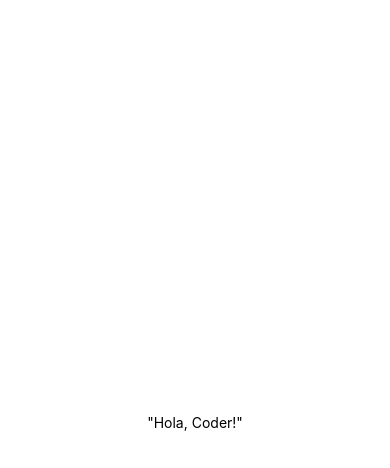
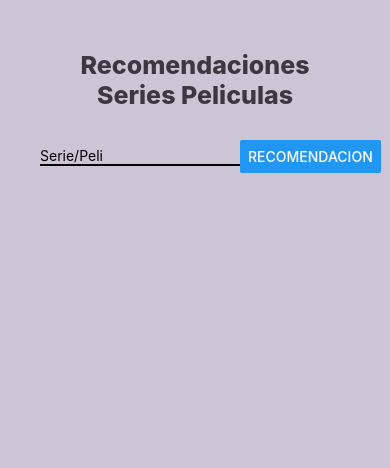
Before and after one commit to MAXCRI/RECOPELIS, a React Native app: screen / in a window 390 px wide. Shown: the top 468 px of the page. Built offline with nearby package versions, Linux system fonts and the light colour scheme.

Commit message:
se agregan estylos

```diff
--- a/App.js
+++ b/App.js
@@ -1,20 +1,118 @@
 import { StatusBar } from 'expo-status-bar';
-import { StyleSheet, Text, View } from 'react-native';
+import { Button, FlatList, StyleSheet, Text, TextInput, View } from 'react-native';
+import { useState } from 'react';
+import Modal from './src/components/modal'
 
 export default function App() {
+
+  const [texItem, setTexItem] = useState("")
+  const [list, setList] = useState([])
+  const [itemSelected, setItemSelected] = useState({});
+  const [modalVisible, setModalVisible] = useState(false);
+
+  const onHandleChangeText = (text) => {
+    setTexItem(text)
+  }
+
+  const addItem = () => {
+    setList(prevState => [...prevState,{name:texItem,id:Math.random().toString(),},
+    ]);
+    setTexItem("")
+  };
+
+  const onHandleModal = item => {
+    setItemSelected(item);
+    setModalVisible(!modalVisible);
+  }
+
+  const onHandleDelete = item => {
+    console.log("delete item",item)
+    setList(prevState => prevState.filter(element => element.name !== item.name));
+    setModalVisible(!modalVisible);
+  };
+
+
+  const renderItem = ({item}) => (
+    <View style={styles.renderItemStyle}>
+      <Text>{item.name}</Text>
+      <Button title="X"
+      onPress={()=> onHandleModal(item)}/>
+    </View>
+  );
   return (
     <View style={styles.container}>
-      <Text>"Hola, Coder!"</Text>
-      <StatusBar style="auto" />
+      <View style={styles.inputContainer}>
+        <Text style={styles.titleContainer}>Recomendaciones Series Peliculas</Text>
+        <View style={styles.addItemContainer}>
+        <TextInput placeholder='Serie/Peli' style={styles.input} onChangeText={onHandleChangeText}value={texItem}/>
+        <Button onPress={addItem} title='Recomendacion'/>
+        </View>
+      </View>
+      <View style={styles.listContainer}>
+        <FlatList
+        data={list}
+        renderItem={renderItem}
+        KeyExtractor={item => item.id}/>
+        </View>
+
+      <Modal  isVisible={modalVisible}
+              actionDeleteItem={() => onHandleDelete(itemSelected)}
+              itemSelected={itemSelected}/>
     </View>
-  );
-}
+
+  )
+};
 
 const styles = StyleSheet.create({
   container: {
-    flex: 1,
-    backgroundColor: '#fff',
-    alignItems: 'center',
-    justifyContent: 'center',
+    flex:1,
+    backgroundColor:"#CBC5D6"
+
+  },
+  inputContainer:{
+      height:200,
+      paddingHorizontal:40,
+      paddingTop:50,
+  },
+
+  titleContainer:{
+    marginBottom:30,
+    fontSize:25,
+    textAlign:'center',
+    color:"#3B3840",
+    fontWeight:"800",
+  },
+
+  addItemContainer:{
+    flexDirection:"row",
+    justifyContent:"space-between",
+    alignItems:"center",
+
+  },
+  input:{
+    borderBottomColor:"black",
+    borderBottomWidth:2,
+    width:200,
+  },
+  listContainer:{
+    flex:2,
+    marginHorizontal:30,
+    marginTop:20,
+    padding:3,
+  },
+  renderItemStyle:{
+    height:60,
+    flexDirection:"row",
+    marginBottom:25,
+    backgroundColor:"white",
+    borderRadius:10,
+    padding:10,
+    justifyContent:"space-around",
+    alignItems:"center",
+    shadowColor:"black",
+    shadowOpacity:0.3,
+    shadowOffset:{width:0, height:1},
+    shadowRadius:2,
+    elevation:3,
   },
 });
--- /dev/null
+++ b/src/components/modal.js
@@ -0,0 +1,22 @@
+import { StyleSheet,Text, View, Modal as NewModal, Pressable} from 'react-native'
+import React from 'react'
+import styles from "./styles"
+const modal = ({isVisible, actionDeleteItem, itemSelected}) => {
+  return (
+
+    <NewModal
+    visible={isVisible} animationType='fade'>
+      <View style={styles.modalContainer} >
+        <View>
+        <Text style={styles.tituloModal}>Estas Seguro que deseas eliminar larecomendacion ?</Text>
+        <Text style={styles.modalTextStyle}>{itemSelected.name} </Text>
+        <Pressable style={styles.ButtonDelete}  onPress={()=> actionDeleteItem()}>
+        <Text style={styles.textDelete}>Eliminar</Text>
+        </Pressable>
+        </View>
+      </View>
+      </NewModal>
+  )
+}
+
+export default modal
--- /dev/null
+++ b/src/components/styles.js
@@ -0,0 +1,41 @@
+import { StyleSheet } from "react-native"
+
+const styles = StyleSheet.create({
+    modalContainer: {
+      flex: 1,
+      justifyContent: "center",
+      alignItems: "center",
+      backgroundColor:"#CBC5D6",
+    },
+
+    tituloModal:{
+      fontSize:25,
+      padding:25,
+      alignItems:"center",
+      justifyContent:'space-between'
+    },
+    ButtonDelete: {
+      alignItems: 'center',
+      justifyContent: 'center',
+      paddingVertical: 12,
+      paddingHorizontal: 32,
+      borderRadius: 8,
+      elevation: 3,
+      backgroundColor: '#D52A48',
+    },
+    textDelete:{
+      fontSize: 16,
+      lineHeight: 21,
+      fontWeight: 'bold',
+      letterSpacing: 0.25,
+      color: 'white',
+    },
+    modalTextStyle: {
+      fontSize: 30,
+      justifyContent: "center",
+      alignItems: "center",
+    },
+
+  });
+
+  export default styles;
```
